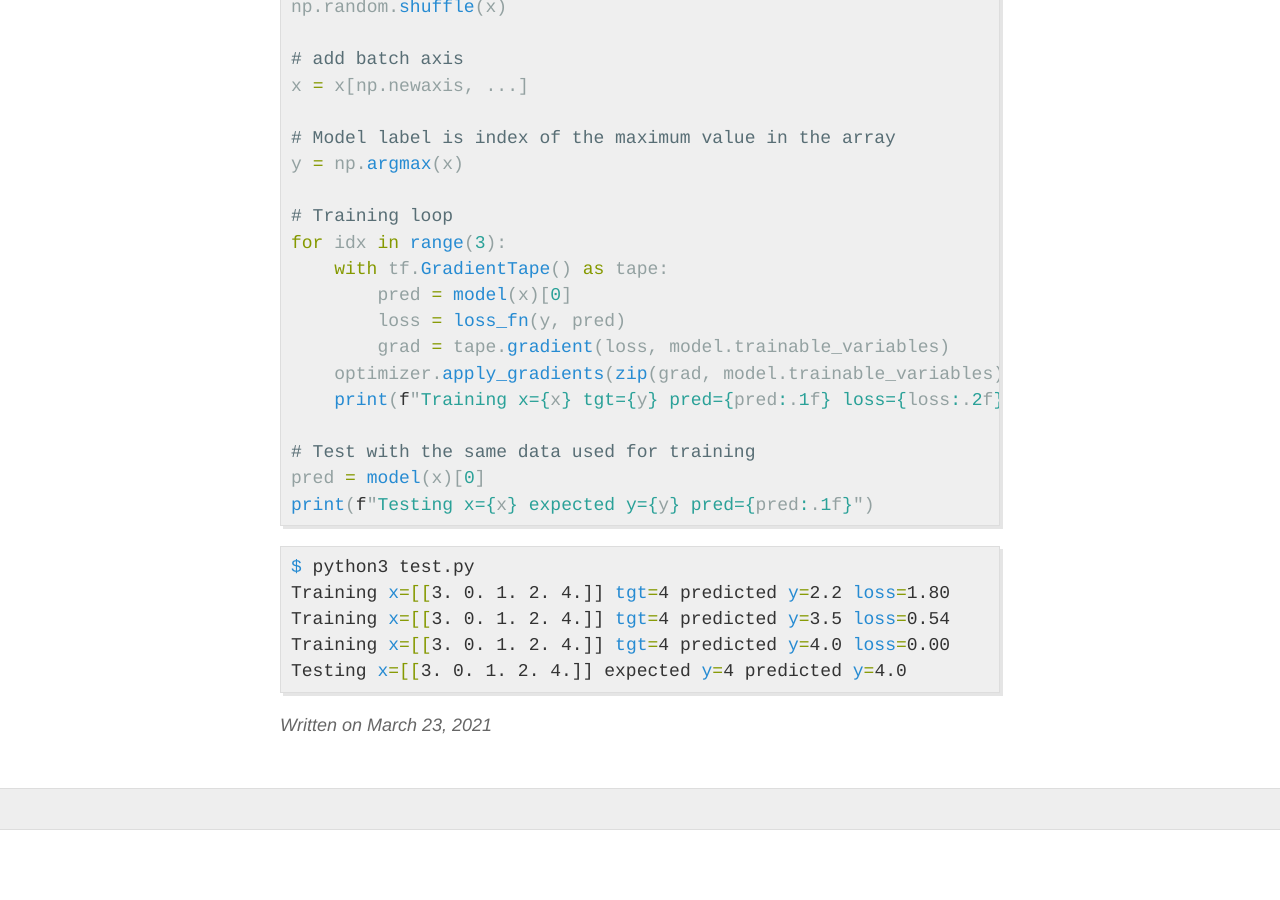
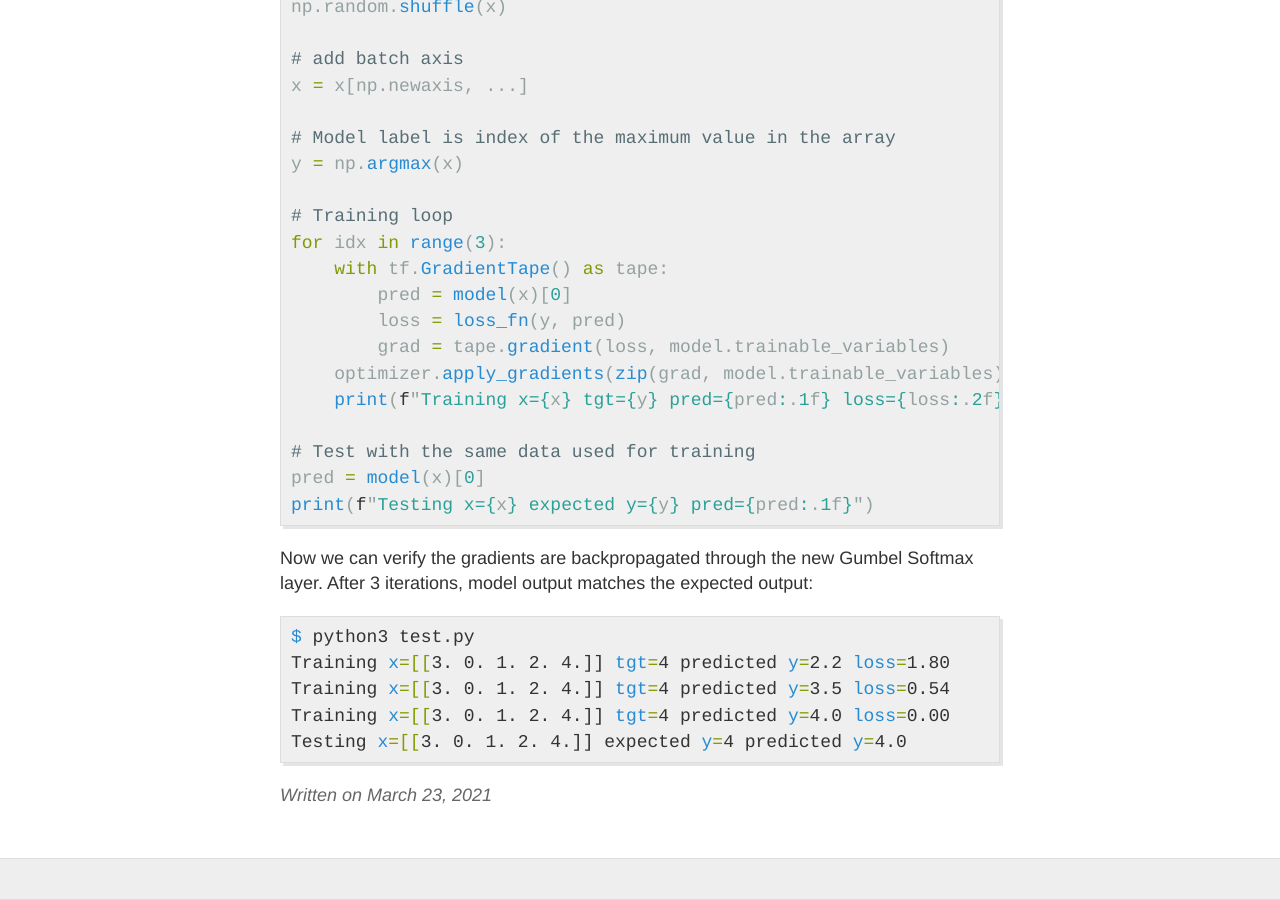
Before and after one commit to alexgl-github/alexgl-github.github.io, a Jekyll site: the page built from _posts/2021-03-23-Gumbel-Softmax.md, in a window 1280 px wide and 900 px high, scrolled down 3922 px. Built offline with Jekyll 4.4.1, drawn with Linux system fonts in a browser that asks for light colours; our own code applies the rules of GitHub Pages for plain Markdown files; before the commit the page ends 4752 px from its top, so only the background shows below that.

```diff
--- a/_posts/2021-03-23-Gumbel-Softmax.md
+++ b/_posts/2021-03-23-Gumbel-Softmax.md
@@ -170,6 +170,8 @@
 print(f"Testing x={x} expected y={y} pred={pred:.1f}")
 {% endhighlight %}
 
+Now we can verify the gradients are backpropagated through the new Gumbel Softmax layer.
+After 3 iterations, model output matches the expected output:
 
 {% highlight bash %}
 $ python3 test.py
```
